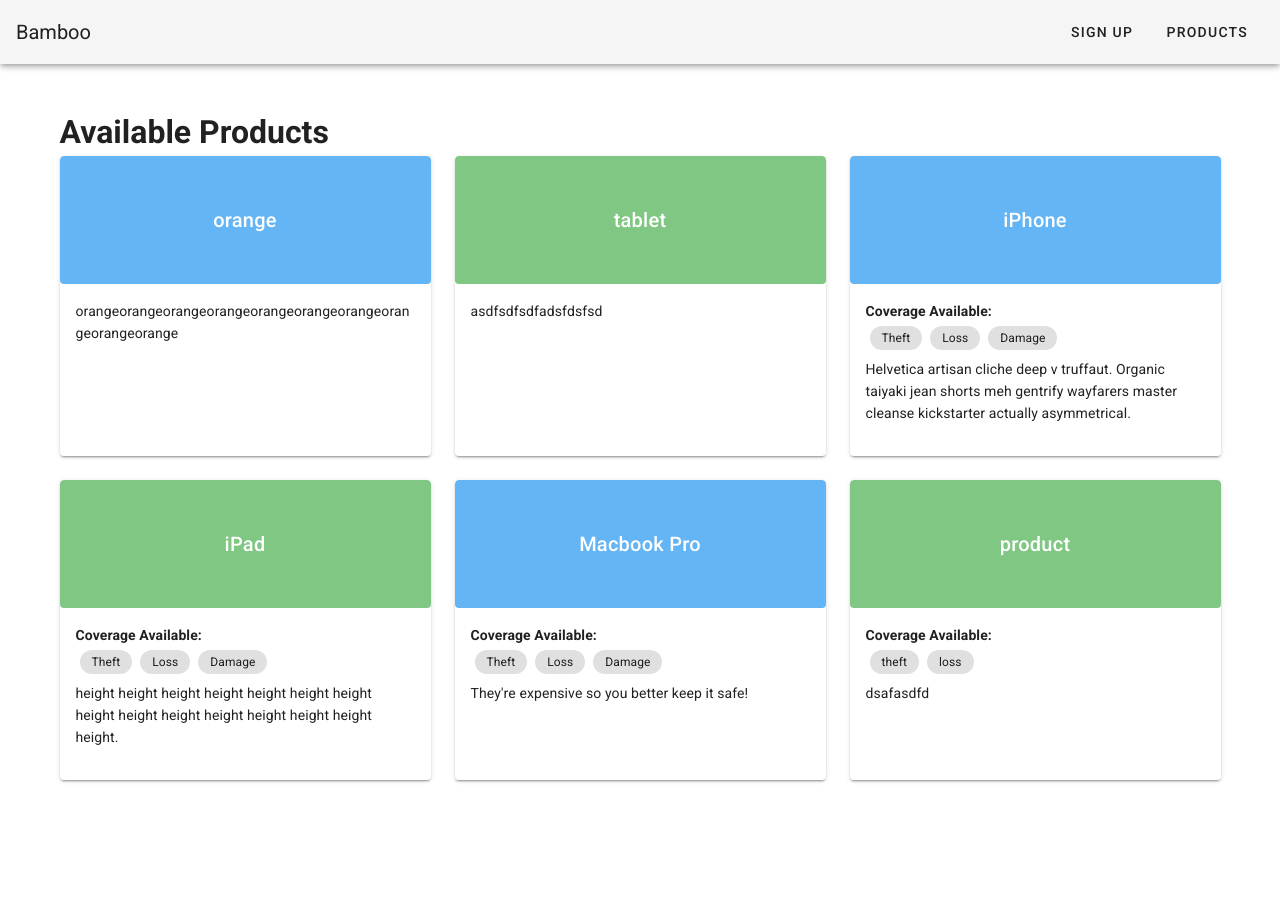
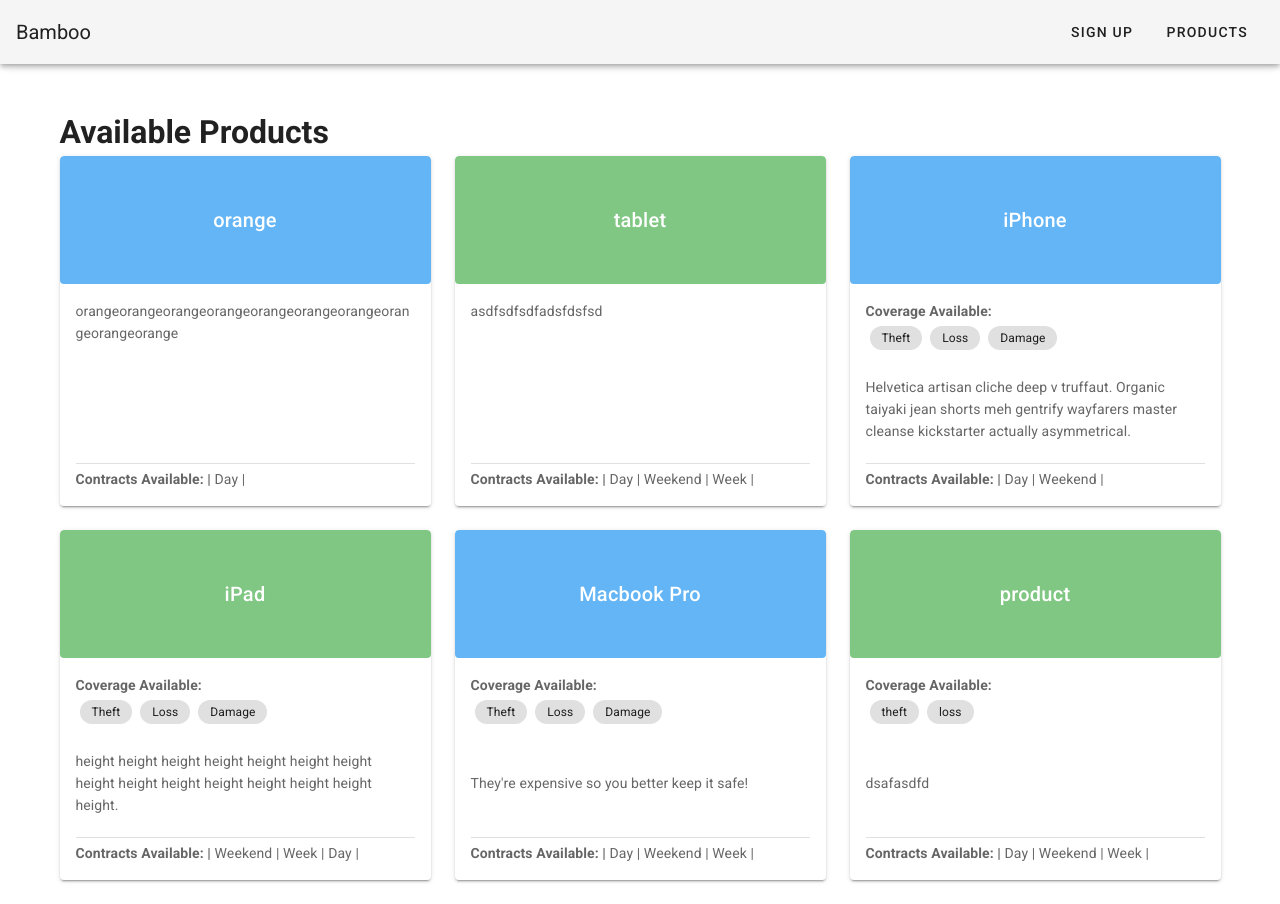
Before and after one commit to markkaylor/bamboo, a Vue app: page /products in a window 1280 px wide. Before the commit the page ends 804 px from the top, so only its background shows below. Built offline with nearby package versions, Linux system fonts and the light colour scheme; data requests are answered from the project's data file.

Commit message:
Style product Card

```diff
--- a/package.json
+++ b/package.json
@@ -5,7 +5,8 @@
   "scripts": {
     "serve": "vue-cli-service serve",
     "build": "vue-cli-service build",
-    "lint": "vue-cli-service lint"
+    "lint": "vue-cli-service lint",
+    "start": "json-server db.json -m ./node_modules/json-server-auth"
   },
   "dependencies": {
     "axios": "^0.19.2",
--- a/src/components/ProductCard.vue
+++ b/src/components/ProductCard.vue
@@ -1,8 +1,8 @@
 <template>
   <router-link :to="{name: 'product-show', params: {id: product.id }}">
     <v-card
-      height="300"
-      class="align-content-between"
+      min-height="350"
+      class="align-content-between flex-container"
     >
       <v-card-text class="pa-0 overflow">
         <v-card-title
@@ -12,12 +12,24 @@
           {{ product.name }}
         </v-card-title>
       </v-card-text>
-      <div class="flex-container">
-        <v-card-text>
+
+        <v-card-text class="flex-spread">
           <CoverageChips :product="product" />
           {{ product.description }}
+          <div
+            class="flex-end"
+          >
+            <v-divider class="mb-1 mt-1"/>
+            <span class="mb-0 font-weight-bold">Contracts Available: | </span>
+            <span
+              v-for="type in contracts"
+              :key="type"
+            >
+              {{ type }} |
+            </span>
+          </div>
         </v-card-text>
-      </div>
+
     </v-card>
   </router-link>
 </template>
@@ -33,6 +45,11 @@
       color: {
         type: String,
       }
+    },
+    computed: {
+      contracts() {
+        return this.product.contractsAvailable.filter(product => product !== "")
+      },
     },
     components: {
       CoverageChips
@@ -54,6 +71,17 @@
 .flex-container {
   display: flex;
   flex-direction: column;
+}
+
+.flex-spread {
+  flex-grow: 1;
+  display: flex;
+  flex-direction: column;
   justify-content: space-between;
 }
+
+.flex {
+  display: flex;
+  align-items: flex-end;
+}
 </style>
--- a/src/router.js
+++ b/src/router.js
@@ -13,7 +13,7 @@
     {
       path: '/',
       name: 'sign-in',
-      component: SignIn
+      component: SignIn,
     },
     {
       path: '/product/:id',
```
